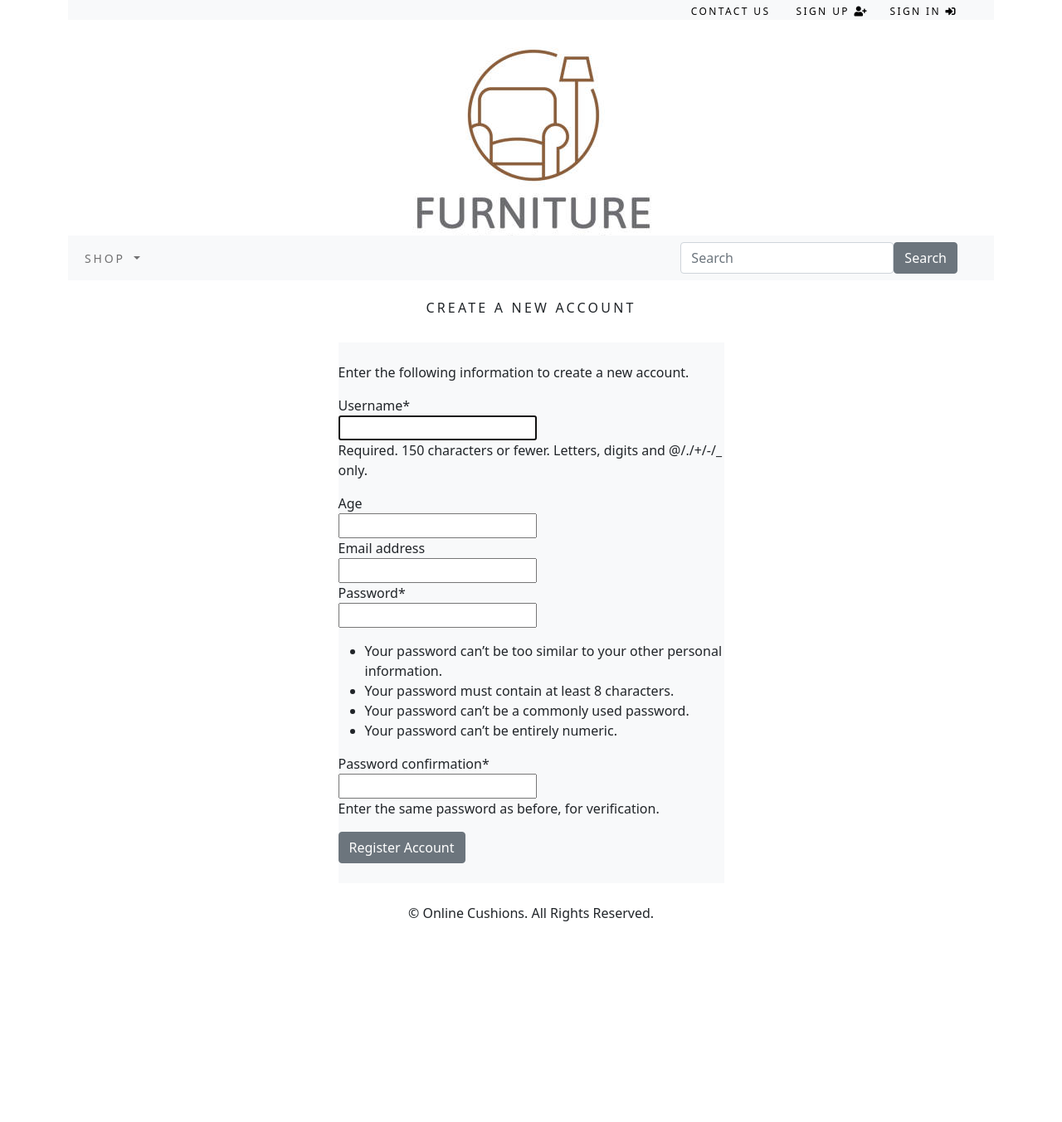
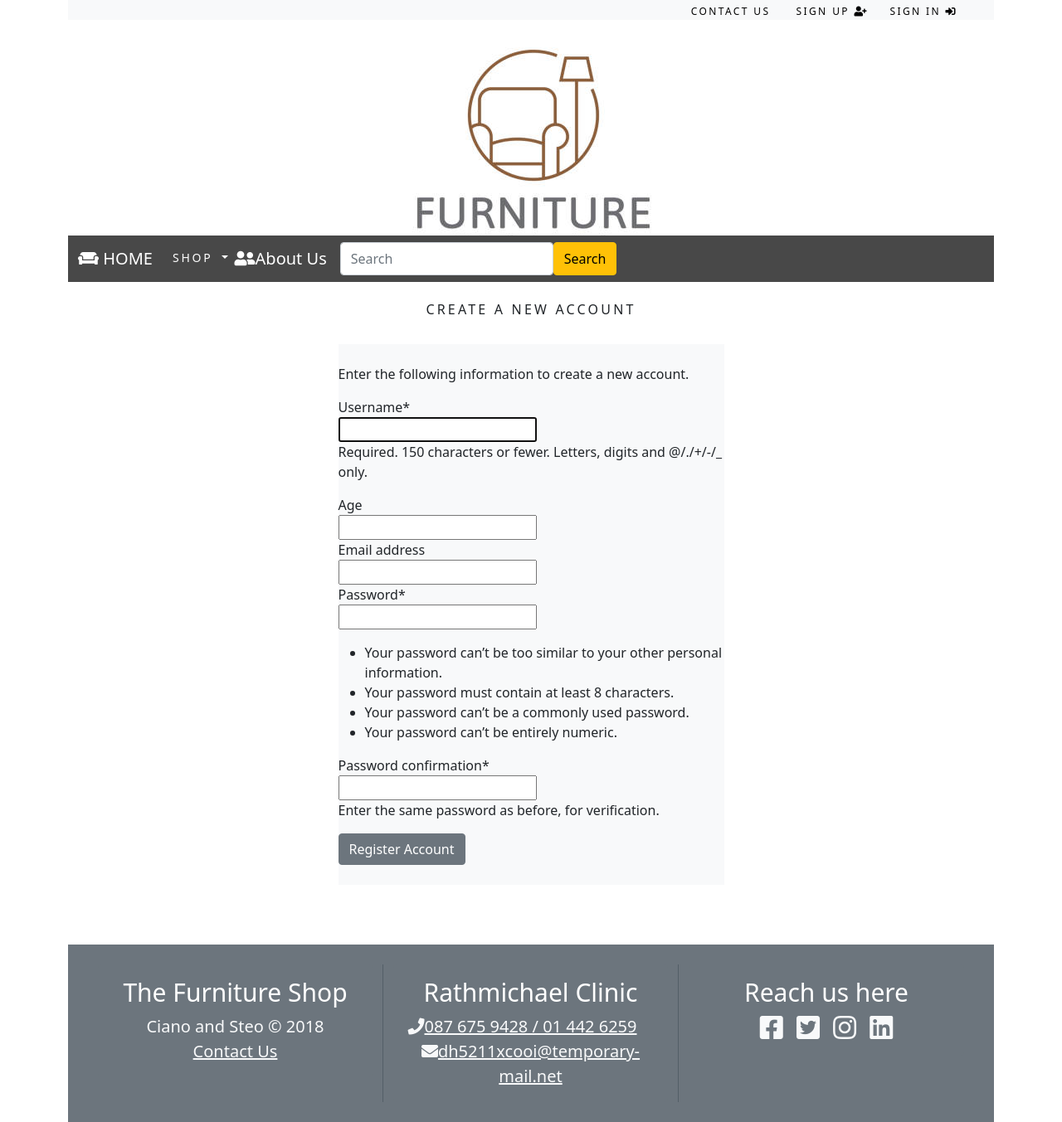
Before and after one commit to CianDonegan/CA2, a Django app: page /accounts/create/ in a window 1280 px wide. Shown: the whole page at 83% size. Before the commit the page ends 1111 px from the top, so only its background shows below. Run offline with Django 3.2, Linux system fonts and the light colour scheme; data comes from the database, SQL or seed files in the repository; both versions use the stored data as it was after the commit; parts of the project's set-up code (start-up, migrations or seed data) failed here and were passed over; some libraries are stand-ins or nearby versions.

Commit message:
footer and navbar changes

```diff
--- a/accounts/urls.py
+++ b/accounts/urls.py
@@ -1,10 +1,11 @@
 from django.urls import path
 from shop import views
-from .views import contactUs, signupView, signinView, signoutView
+from .views import aboutUs, contactUs, signupView, signinView, signoutView
 
 urlpatterns = [
     path('create/', signupView, name='signup'),
     path('login/', signinView, name='signin'),
     path('logout/', signoutView, name='signout'),
     path('contactus/', contactUs, name='contact'),
+    path('aboutus/', aboutUs, name="aboutus")
 ]
--- a/accounts/views.py
+++ b/accounts/views.py
@@ -40,3 +40,6 @@ def signoutView(request):
 
 def contactUs(request):
     return render(request, 'contact.html', {})
+
+def aboutUs(request):
+    return render(request, 'aboutus.html', {})
--- a/shop/templates/footer.html
+++ b/shop/templates/footer.html
@@ -1,3 +1,47 @@
-<div class="footer navbar-fixed-bottom my-footer">
-    <p class="text-center">&copy; Online Cushions. All Rights Reserved.</p>
-</div>
+<footer>
+    <div class="jumbotron jumbotron-fluid bg-secondary p-4 mt-5 mb-0">
+        <div class="container">
+            <div class="row">
+                <div class="col-12 col-sm-12 col-md-12 col-lg-4 col-xl-4 cizgi">
+                    <div class="card bg-secondary border-0">
+                        <div class="card-body text-light text-center">
+                            <h5 class="card-title text-white display-4" style="font-size:30px">The Furniture Shop</h5>
+                        <p class="d-inline lead">Ciano and Steo © 2018<br>
+                        <a href="#" class="text-light d-block lead">Contact Us</a>
+                        </p>
+
+                        </div>
+                    </div>
+                </div>
+
+                <div class="col-12 col-sm-12 col-md-6 col-lg-4 col-xl-4 cizgi">
+                    <div class="card bg-secondary border-0">
+                        <div class="card-body text-center">
+                            <h5 class="card-title text-white display-4" style="font-size:30px">Rathmichael Clinic</h5>
+                            <a class="text-light d-block lead" style="margin-left: -20px" href="#"><i class="fa fa-phone mr-2"></i>087 675 9428 / 01 442 6259</a>
+                            <a class="text-light d-block lead" href="#"><i class="fa fa-envelope mr-2"></i>dh5211xcooi@temporary-mail.net</a>
+                        </div>
+                    </div>
+                </div>
+
+                <div class="col-12 col-sm-12 col-md-6 col-lg-4 col-xl-4">
+                    <div class="card bg-secondary border-0">
+                        <div class="card-body text-center">
+                        <h5 class="card-title text-white display-4" style="font-size:30px">Reach us here</h5>
+
+                                <a class="text-light" href="#"><i class="fab fa-facebook-square fa-fw fa-2x"></i></a>
+
+                                <a class="text-light" href="#"><i class="fab fa-twitter-square fa-fw fa-2x"></i></a>
+
+                                <a class="text-light" href="#"><i class="fab fa-instagram fa-fw fa-2x"></i></a>
+
+                                <a class="text-light" href="#"><i class="fab fa-linkedin fa-fw fa-2x"></i></a>
+
+                        </div>
+                    </div>
+                </div>
+            </div>
+        </div>
+    </div>
+</footer>
+<!--# Footer #-->
--- a/shop/templates/navbar.html
+++ b/shop/templates/navbar.html
@@ -1,10 +1,12 @@
-<nav class="navbar navbar-expand-lg navbar-light bg-light">
-    <div class="container-fluid">
-        <button class="navbar-toggler" type="button" data-bs-toggle="collapse" data-bs-target="#navbarSupportedContent"
-            aria-controls="navbarSupportedContent" ariaexpanded="false" aria-label="Toggle navigation">
+
+<nav class="navbar navbar-expand-lg">
+    <div class="container">
+        <a class="navbar-brand text-white" href=""><i class="fas fa-couch"></i> HOME</a>
+        <button class="navbar-toggler" type="button" data-toggle="collapse" data-target="#nvbCollapse" aria-controls="nvbCollapse">
             <span class="navbar-toggler-icon"></span>
         </button>
-        <div class="collapse navbar-collapse" id="navbarSupportedContent">
+        <div class="collapse navbar-collapse" id="nvbCollapse">
+            <ul class="navbar-nav ml-auto">
                 <ul class="navbar-nav me-auto mb-2 mb-lg-0">
                     <li class="nav-item dropdown">
                         <a class="nav-link dropdown-toggle" href="#" id="navbarDropdown" role="button" data-bs-toggle="dropdown" aria-expanded="false">
@@ -22,11 +24,13 @@
                         <a class="nav-link" href="{% url 'cart:cart_detail' %}"><i class="fas fa-shopping-cart"></i>({{item_count}})</a>
                     </li>
                 {% endif %}
-            </ul>
+                <a class="navbar-brand text-white" href="{% url 'aboutus' %}"><i class="fas fa-user-friends"></i>About Us</a>
                 <form class="d-flex" action="{% url 'search_app:searchResult' %}" method="get">
                     <input class="form-control mr-me-2" type="search" placeholder="Search" aria-label="Search" name="q">
-                <button class="btn btn-secondary my-2 my-sm-0" type="submit">Search</button>
+                    <button class="btn btn-warning ml-2 my-2 my-sm-0" type="submit">Search</button>
                 </form>
+                </ul>
+            </ul>
         </div>
     </div>
 </nav>
--- a/static/css/custom.css
+++ b/static/css/custom.css
@@ -24,6 +24,21 @@ body {
     padding-top: 20px;
     font-size: 14px;
 }
+
+.navbar { background-color: #484848; }
+.navbar .navbar-nav .nav-link { color: #fff; }
+.navbar .navbar-nav .nav-link:hover { color: #fbc531; }
+.navbar .navbar-nav .active > .nav-link { color: #fbc531; }
+
+footer {text-decoration: none;}
+a.text-light:hover { color: #fed136!important;
+                            text-decoration: none; }
+
+footer .cizgi { border-right: 1px solid #535e67; }
+@media (max-width: 992px) { footer .cizgi { border-right: none; } }
+
+
+
 
 .my_row_class {
     padding-top: 15px;
@@ -182,3 +197,8 @@ body {
     letter-spacing: .2em;
     font-size: 12px;
 }
+
+
+form .d-flex {
+    float:right ;
+}
```
Also changed, not shown: shop/templates/aboutus.html (added, +24 -0 lines), db.sqlite3. Lines whose indentation alone changed are shown as unchanged.
